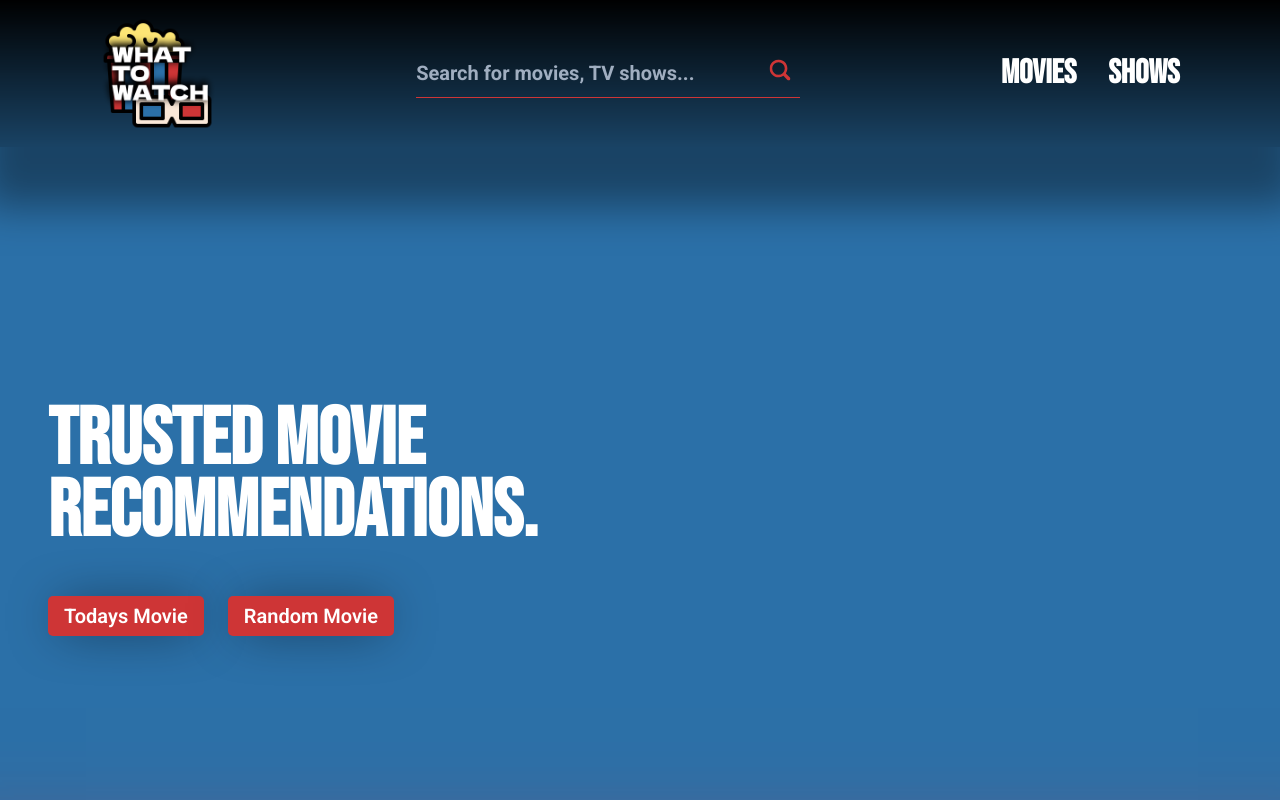
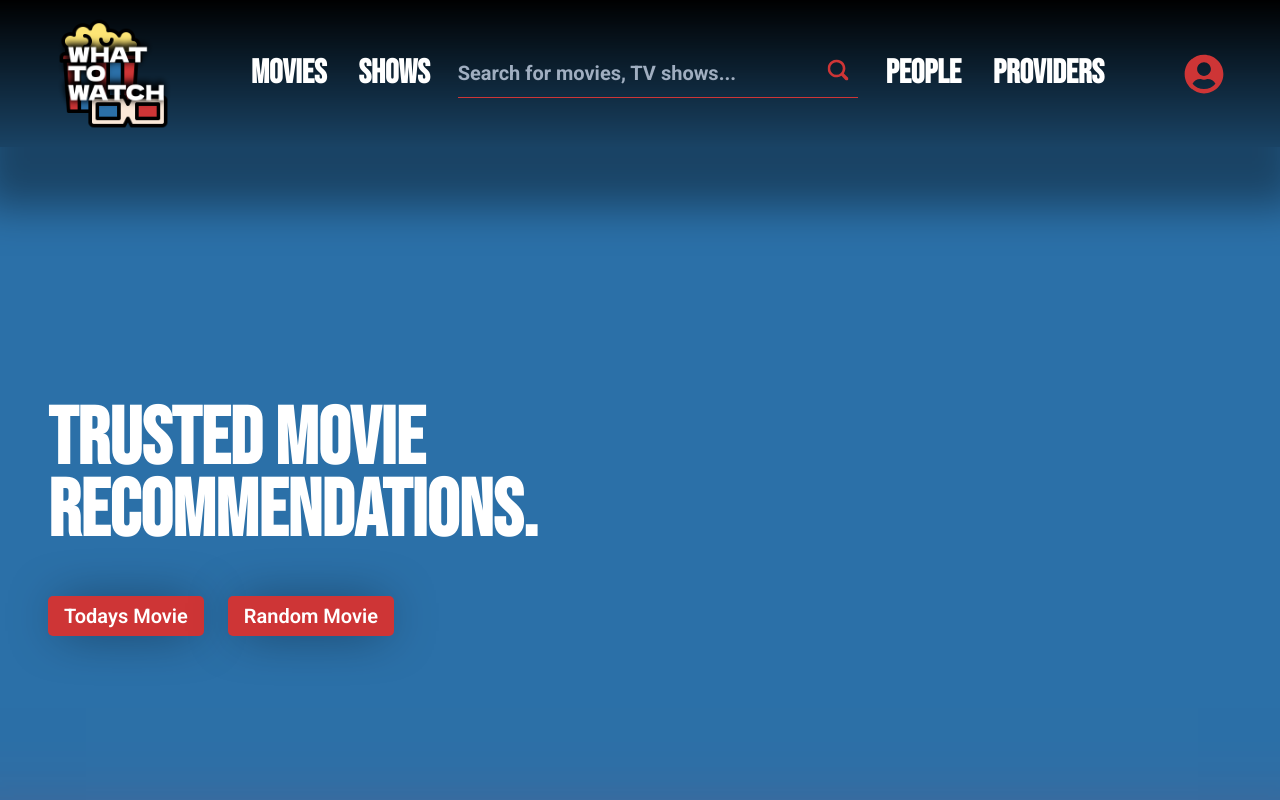
Before and after one commit to IvelinP30/what-to-watch, a React (Vite) app: page / in a window 1280 px wide. Shown: the top 800 px of the page. Built offline with nearby package versions, Linux system fonts and the light colour scheme; no server answers.

Commit message:
Header updates (styling and new links)

```diff
--- a/src/App.jsx
+++ b/src/App.jsx
@@ -2,11 +2,13 @@ import { Routes, Route } from 'react-router-dom';
 import Home from "./pages/Home";
 import Movies from "./pages/Movies";
 import Shows from "./pages/Shows";
+import People from "./pages/People";
+import Providers from "./pages/Providers";
 import Header from "./components/Header/Header";
 import ItemDetails from './pages/ItemDetails';
 import SearchResults from './pages/SearchResults';
 import Curtains from './components/Curtains/Curtains';
-import { HOME_PAGE, MOVIES_PAGE, SHOWS_PAGE, DETAILS_PAGE, SEARCH_PAGE } from './common/routes';
+import { HOME_PAGE, MOVIES_PAGE, SHOWS_PAGE, DETAILS_PAGE, SEARCH_PAGE, PEOPLE_PAGE, PROVIDERS_PAGE } from './common/routes';
 
 import { Box } from "@chakra-ui/react";
 import { useEffect, useState } from "react";
@@ -27,6 +29,8 @@ function App() {
         <Route path={HOME_PAGE} element={<Home />}></Route>
         <Route path={MOVIES_PAGE} element={<Movies />}></Route>
         <Route path={SHOWS_PAGE} element={<Shows />}></Route>
+        <Route path={PEOPLE_PAGE} element={<People />}></Route>
+        <Route path={PROVIDERS_PAGE} element={<Providers />}></Route>
         <Route path={DETAILS_PAGE} element={<ItemDetails />}></Route>
         <Route path={SEARCH_PAGE} element={<SearchResults />}></Route>
       </Routes>
--- a/src/common/routes.js
+++ b/src/common/routes.js
@@ -1,5 +1,7 @@
-export const HOME_PAGE = '/';
-export const MOVIES_PAGE = '/movies';
-export const SHOWS_PAGE = '/shows';
+export const HOME_PAGE = '/'
+export const MOVIES_PAGE = '/movies'
+export const SHOWS_PAGE = '/shows'
+export const PEOPLE_PAGE = '/people'
+export const PROVIDERS_PAGE = '/providers'
 export const DETAILS_PAGE = '/:type/details/:id'
 export const SEARCH_PAGE = '/search-results/:searchQuery'
--- /dev/null
+++ b/src/components/FeatureInfo/FeatureInfoContainer.jsx
@@ -0,0 +1,22 @@
+import { Text, Box, Flex } from "@chakra-ui/react"
+import {
+    featureInfoContainer,
+} from "./FeatureInfoContainer.theme"
+
+const FeatureInfoContainer = () => {
+    return (
+        <Flex {...featureInfoContainer}>
+
+            <Box marginBottom='3rem' zIndex='100'>
+            <Text as='h3' fontSize='4xl' fontWeight='bold' marginBottom='10px'>Discover a New Movie Every Day!</Text>
+            <Text as='p' fontSize='lg'>Experience the best in handpicked trending movies curated by our team, with a new selection waiting for you each day.</Text>
+            </Box>
+            <Box zIndex='100'>
+            <Text as='h3' fontSize='4xl' fontWeight='bold' marginBottom='10px'>Our Selection Process!</Text>
+            <Text as='p' fontSize='lg'>Our team meticulously curates each days movie choice, ensuring that you get the best in trending cinema, thoughtfully selected for your viewing pleasure.</Text>
+            </Box>
+        </Flex>
+    )
+}
+
+export default FeatureInfoContainer
--- /dev/null
+++ b/src/components/FeatureInfo/FeatureInfoContainer.theme.js
@@ -0,0 +1,11 @@
+export const featureInfoContainer = {
+    flexDirection: 'column',
+    color: '#fff',
+    margin: {
+        base: '0.5rem',
+        sm: '3rem',
+        md: '5rem'
+    },
+    textAlign: 'center',
+    textShadow: '2px 2px 50px rgba(0,0,0,1)',
+}
--- a/src/components/Header/Header.jsx
+++ b/src/components/Header/Header.jsx
@@ -1,35 +1,48 @@
 import logoWithText from "../../common/images/logoWithText.png"
-import { HOME_PAGE } from "../../common/routes"
-import { Flex, Link as ChakraLink, Input, InputGroup, InputRightElement } from "@chakra-ui/react"
+import { HOME_PAGE, MOVIES_PAGE, SHOWS_PAGE, PEOPLE_PAGE, PROVIDERS_PAGE } from "../../common/routes"
+import {
+  Flex,
+  Link as ChakraLink,
+  Input,
+  InputGroup,
+  InputRightElement,
+  IconButton,
+  Box,
+  Menu,
+  MenuButton,
+  MenuList,
+  MenuItem
+} from "@chakra-ui/react"
 import { Search2Icon } from "@chakra-ui/icons"
 import { NavLink as RouterLink, useNavigate } from "react-router-dom"
-import { headerStyles, logoStyles, inputGroupStyles, inputStyles, searchIconStyles, navStyles, navLinkStyles, active, hidden} from "./Header.theme"
+import {
+  headerStyles, logoStyles, inputGroupStyles, accountIcon, inputStyles, searchIconStyles, navStyles, navLinkStyles, active, hidden
+} from "./Header.theme"
 import { useState, useEffect } from "react"
 import useScrollListener from "../../hooks/useScrollListener"
+import { FaUserCircle } from "react-icons/fa"
 
 const Header = () => {
   const navigate = useNavigate();
   const [searchQuery, setSearchQuery] = useState('')
   const [show, setShow] = useState(true);
   const scroll = useScrollListener();
+
   useEffect(() => {
-    if(scroll.y > 200 && scroll.y - scroll.lastY > 0)
+    if (scroll.y > 200 && scroll.y - scroll.lastY > 0)
       setShow(false);
     else
       setShow(true);
-
   }, [scroll.y, scroll.lastY]);
 
   const handleChange = (e) => setSearchQuery(e.target.value)
-
-  const handleSearch = () =>{
-    if(searchQuery.trim() !== ''){
+  const handleSearch = () => {
+    if (searchQuery.trim() !== '') {
       navigate(`/search-results/${searchQuery}`)
     }
   }
-
-  const handleEnter = (e) =>{
-    if (e.key === 'Enter' && searchQuery.trim() !== ''){
+  const handleEnter = (e) => {
+    if (e.key === 'Enter' && searchQuery.trim() !== '') {
       navigate(`/search-results/${searchQuery}`)
     }
   }
@@ -37,35 +50,24 @@ const Header = () => {
   return (
     <Flex
       {...headerStyles}
-      style={show ? {...active} : {...hidden}}
-    >
+      style={show ? { ...active } : { ...hidden }}
+      justify="space-between"
+      align="center"
+      px={4}>
         <ChakraLink
           as={RouterLink}
           to={HOME_PAGE}
-        variant= 'navLink'
+          variant='navLink'
           {...logoStyles}
-      ><img src={logoWithText}/>
+        >
+          <img src={logoWithText} alt="Logo" />
         </ChakraLink>
-      <InputGroup {...inputGroupStyles}>
-        <Input {...inputStyles}
-          onChange={handleChange}
-          value={searchQuery}
-          onKeyDown={handleEnter}
-          />
-        <InputRightElement>
-          <Search2Icon
-            {...searchIconStyles}
-            onClick={() => handleSearch()}
-            />
-        </InputRightElement>
-      </InputGroup>
-      <Flex
-        {...navStyles}
-        >
+
+        <Flex {...navStyles}>
           <li>
             <ChakraLink
               as={RouterLink}
-            to='/movies'
+              to={MOVIES_PAGE}
               variant='navLink'
               {...navLinkStyles}
               _activeLink={{ color: "main.100" }}
@@ -74,13 +76,91 @@ const Header = () => {
           <li>
             <ChakraLink
               as={RouterLink}
-            to='/shows'
+              to={SHOWS_PAGE}
               variant='navLink'
               {...navLinkStyles}
               _activeLink={{ color: "main.100" }}
             >SHOWS</ChakraLink>
           </li>
         </Flex>
+
+        <Flex flex="1" minW="200px" justify="center" px={2}>
+          <InputGroup {...inputGroupStyles} maxW="400px" width="100%">
+            <Input
+              {...inputStyles}
+              onChange={handleChange}
+              value={searchQuery}
+              onKeyDown={handleEnter}
+              placeholder="Search for movies, TV shows..."
+            />
+            <InputRightElement>
+              <Search2Icon
+                {...searchIconStyles}
+                onClick={handleSearch}
+              />
+            </InputRightElement>
+          </InputGroup>
+        </Flex>
+
+        <Flex {...navStyles}>
+          <li>
+            <ChakraLink
+              as={RouterLink}
+              to={PEOPLE_PAGE}
+              variant='navLink'
+              {...navLinkStyles}
+              _activeLink={{ color: "main.100" }}
+            >PEOPLE</ChakraLink>
+          </li>
+          <li>
+            <ChakraLink
+              as={RouterLink}
+              to={PROVIDERS_PAGE}
+              variant='navLink'
+              {...navLinkStyles}
+              _activeLink={{ color: "main.100" }}
+            >PROVIDERS</ChakraLink>
+          </li>
+        </Flex>
+
+        <Menu>
+          <Box
+            display={{ base: 'block', sm: 'none' }}
+            position="absolute"
+            top="2rem"
+            right="2rem"
+            zIndex="300"
+          >
+            <MenuButton
+              as={IconButton}
+              icon={<FaUserCircle />}
+              variant="ghost"
+              color="main.100"
+              {...accountIcon}
+              _hover={{ color: "main.200" }}
+            />
+            <MenuList>
+              <MenuItem _hover={{ bg: "main.100" }} onClick={() => navigate('/favourties')} fontSize='24px'>Favorites</MenuItem>
+              <MenuItem _hover={{ bg: "main.100" }} onClick={() => navigate('/watchlist')} fontSize='24px'>Watchlist</MenuItem>
+            </MenuList>
+          </Box>
+
+          <Box display={{ base: 'none', sm: 'block' }}>
+            <MenuButton
+              as={IconButton}
+              icon={<FaUserCircle />}
+              variant="ghost"
+              color="main.100"
+              {...accountIcon}
+              _hover={{ color: "main.200" }}
+            />
+            <MenuList minW="120px" w="120px">
+              <MenuItem _hover={{ bg: "main.100" }} onClick={() => navigate('/favourites')} fontSize='24px'>Favorites</MenuItem>
+              <MenuItem _hover={{ bg: "main.100" }} onClick={() => navigate('/watchlist')} fontSize='24px'>Watchlist</MenuItem>
+            </MenuList>
+          </Box>
+        </Menu>
+
     </Flex>
   )
 }
--- a/src/components/Header/Header.theme.js
+++ b/src/components/Header/Header.theme.js
@@ -31,10 +31,23 @@ export const hidden = {
 export const logoStyles = {
     transition: 'transform 500ms ease-in-out',
     position: 'relative',
-    width: '115px',
+    width: { base: '115px', md: '95px', lg: '115px' },
+    minWidth: { md: '95px' },
+    mr: { base: 0, md: '10px', lg: '80px' },
+    ml: { base: 0, md: '10px', lg: '40px' },
     _hover: {
         transform: 'scale(1.1)'
     },
+};
+
+export const accountIcon = {
+    fontSize: "40px",
+    mr: { base: 0, md: '10px', lg: '40px' },
+    ml: { base: 0, md: '10px', lg: '80px' },
+    _active: {
+        color: "main.200",
+        backgroundColor: "none"
+    }
 }
 
 export const inputGroupStyles = {
@@ -65,10 +78,12 @@ export const searchIconStyles = {
 export const navStyles = {
     as: 'ul',
     listStyleType: 'none',
-    gap: '2rem',
+    gap: { base: '1rem', md: '1rem', lg: '2rem' },
     fontWeight: 'bolder',
-    fontSize: '2xl',
+    fontSize: 'xl',
     color: 'white',
+    flexWrap: 'wrap',
+    justifyContent: 'center',
 }
 
 export const navLinkStyles = {
--- a/src/components/TodaysMovie/TodaysMovie.theme.js
+++ b/src/components/TodaysMovie/TodaysMovie.theme.js
@@ -1,11 +1,3 @@
-export const todaysMovieContainer = {
-    padding: '2rem',
-    paddingBottom: '3rem',
-    paddingTop:'2rem',
-    backgroundColor:'main.100',
-    boxShadow:'1px -50px 122px 100px rgba(205,53,54,1)',
-}
-
 export const todaysMovieTitle = {
     textAlign: 'center',
     color: '#fff',
@@ -68,18 +60,6 @@ export const cardRating = {
     borderRadius: '50px 0 0 0',
 }
 
-export const featureInfoContainer = {
-    flexDirection: 'column',
-    color: '#fff',
-    margin: {
-        base: '0.5rem',
-        sm: '3rem',
-        md: '5rem'
-    },
-    textAlign: 'center',
-    textShadow: '2px 2px 50px rgba(0,0,0,1)',
-
-}
 
 export const buttonStyles = {
     borderRadius: '5px',
--- a/src/pages/Home.jsx
+++ b/src/pages/Home.jsx
@@ -1,5 +1,6 @@
 import Hero from "../components/Hero/Hero"
 import TodaysMovie from "../components/TodaysMovie/TodaysMovie"
+import FeatureInfoContainer from "../components/FeatureInfo/FeatureInfoContainer"
 
 import { Box } from "@chakra-ui/react"
 
@@ -11,8 +12,6 @@ import { getMovieOfTheDay, getRandomMovieHero } from "../services/movieService"
 const Home = () => {
   const [movieOfTheDay, setMovieOfTheDay] = useState({})
   const [randomMovie, setRandomMovie] = useState({})
-
-
 
   useEffect(() => {
     const fetchMovieOfTheDay = async () => {
@@ -28,12 +27,13 @@ const Home = () => {
 
   }, [])
   return (
+    <Box position='relative' overflow='hidden'>
+      <Hero as='section' randomMovie={randomMovie}/>
+      <Box as='section' padding='2rem' paddingBottom='3rem' paddingTop='2rem' backgroundColor='main.100' boxShadow='1px -50px 122px 100px rgba(205,53,54,1)' position='relative' overflow='hidden'>
+        <TodaysMovie as='section' movieOfTheDay={movieOfTheDay}/>
 
-    <Box position='relative' overflow='hidden'>
-
-
-      <Hero as='section' randomMovie={randomMovie}/>
-      <TodaysMovie as='section' movieOfTheDay={movieOfTheDay}/>
+        <FeatureInfoContainer />
+      </Box>
     </Box>
   )
 }
--- /dev/null
+++ b/src/pages/People.jsx
@@ -0,0 +1,10 @@
+import { Text, Box } from "@chakra-ui/react"
+const People = () => {
+    return (
+        <Box>
+            <Text>People page</Text>
+        </Box>
+    )
+}
+
+export default People
```
Also changed, not shown: src/components/TodaysMovie/TodaysMovie.jsx (+3 -16 lines), src/pages/Providers.jsx (added, +10 -0 lines). Lines whose indentation alone changed are shown as unchanged.
